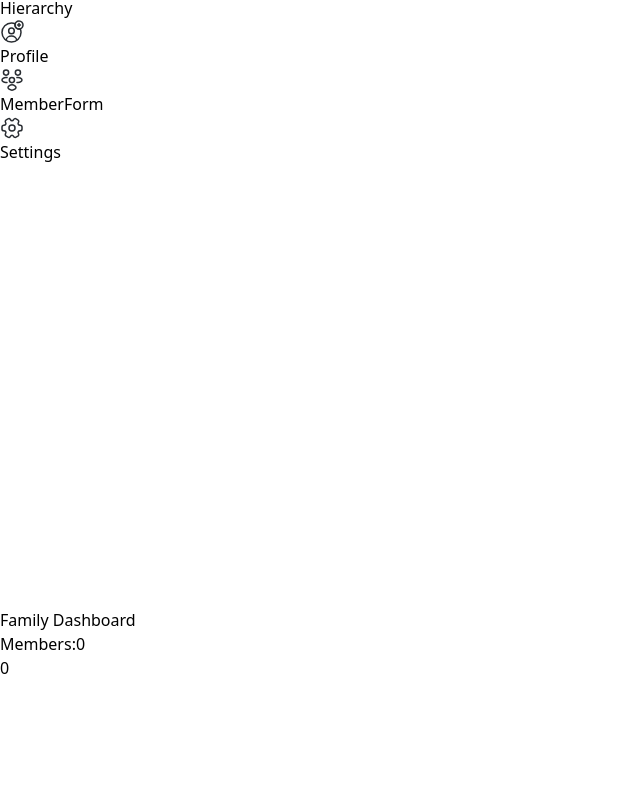
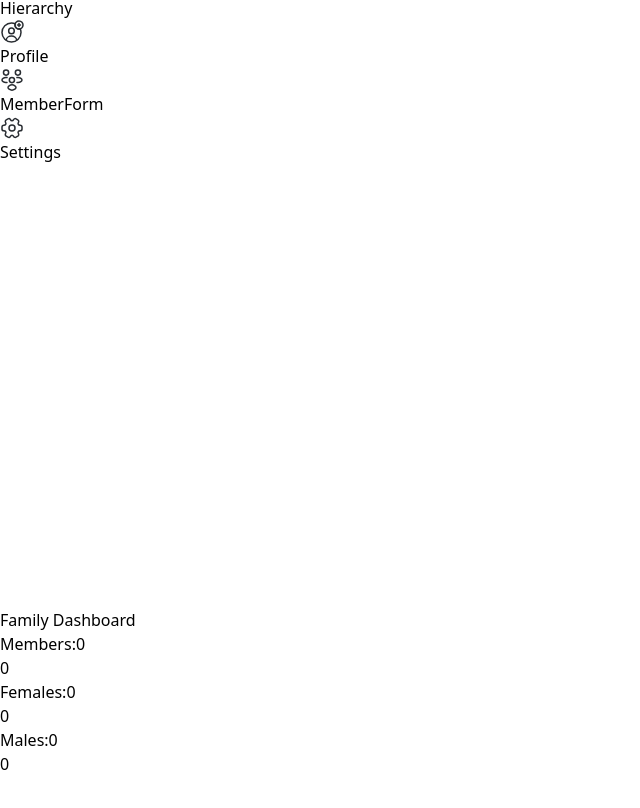
Before and after one commit to Augnorms/family_structure_frontend, a React (Vite) app: page /dashboard in a window 1280 px wide. Shown: the part 198-1006 px from the top of the page, without its empty margins (0-640 px from the left). Built offline with nearby package versions, Linux system fonts and the light colour scheme; no server answers.

Commit message:
added extra queries

```diff
--- a/src/component/nonreusables/Home.tsx
+++ b/src/component/nonreusables/Home.tsx
@@ -5,6 +5,8 @@ import { RoundedProgressBar } from "../reusables/nonformcomponent/RoundedProgres
 export const Home = () => {
 
   const[totalmem, setTotalmem] = useState<number>(0);
+  const[totalfemale, setTotalfemale] = useState<number>(0);
+  const[totalmale, setTotalmale] = useState<number>(0);
   const[loading, setLoading] = useState<boolean>(false);
 
   const handlemembercount = async()=>{
@@ -23,8 +25,44 @@ export const Home = () => {
      }
   };
 
+  //handle female count
+  const handlefemalecount = async()=>{
+    try{
+      setLoading(false);
+      const response = await axios.get("http://localhost:4000/allfemalecount");
+
+      if(response && response?.data?.code === 200){
+        setTotalfemale(response?.data?.count);
+      }
+
+    }catch(err:any){
+      console.error(err.response);
+    }finally{
+      setLoading(false);
+    }
+  };
+
+  //handle male count
+  const handlemalecount = async()=>{
+    try{
+      setLoading(false);
+      const response = await axios.get("http://localhost:4000/allmales");
+
+      if(response && response?.data?.code === 200){
+        setTotalmale(response?.data?.count);
+      }
+
+    }catch(err:any){
+      console.error(err.response);
+    }finally{
+      setLoading(false);
+    }
+  };
+
   useEffect(()=>{
     handlemembercount();
+    handlefemalecount();
+    handlemalecount();
   },[]);
 
   return (
@@ -68,12 +106,20 @@ export const Home = () => {
 
          </div>
 
-         <div className="h-[18vh] shadow-lg border-t-4 border-cyan-700 rounded-sm hover:scale-y-110">
-
+         <div className="h-[18vh] p-2 shadow-lg border-t-4 border-cyan-700 rounded-sm hover:scale-y-110">
+            <p>
+              <span className="font-bold">Females:</span>
+              <span className="text-cyan-600 ml-2 font-bold">{totalfemale}</span>
+            </p>
+           <RoundedProgressBar progressFigure={totalfemale} centerLabel={totalfemale}/>
          </div>
 
-         <div className="h-[18vh] shadow-lg border-t-4 border-cyan-700 rounded-sm hover:scale-y-110">
-
+         <div className="h-[18vh] p-2 shadow-lg border-t-4 border-cyan-700 rounded-sm hover:scale-y-110">
+            <p>
+              <span className="font-bold">Males:</span>
+              <span className="text-cyan-600 ml-2 font-bold">{totalmale}</span>
+            </p>
+           <RoundedProgressBar progressFigure={totalmale} centerLabel={totalmale}/>
          </div>
 
          <div className="h-[18vh] shadow-lg border-t-4 border-cyan-700 rounded-sm hover:scale-y-110">
```
